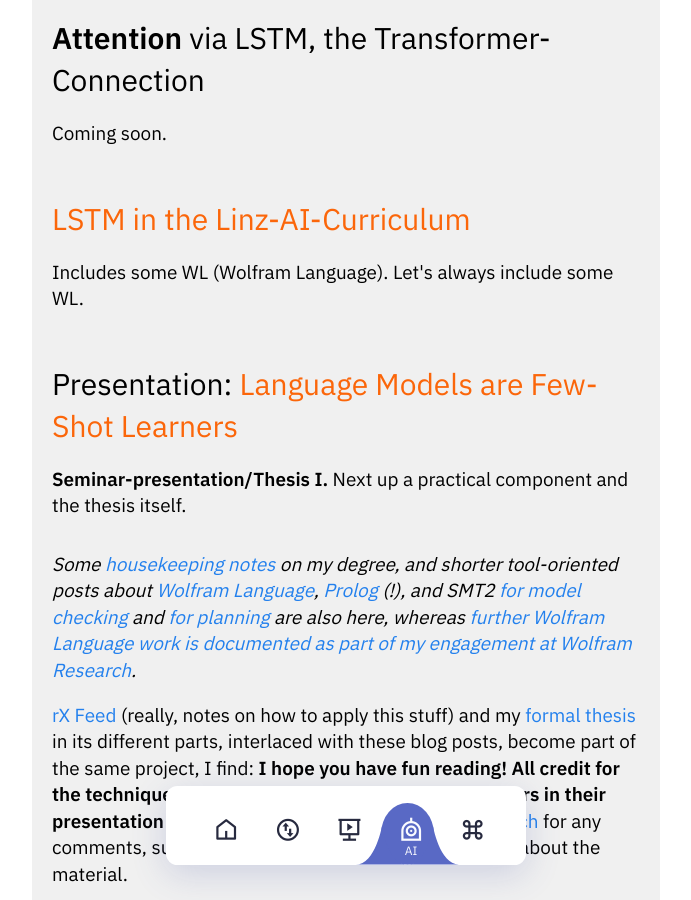
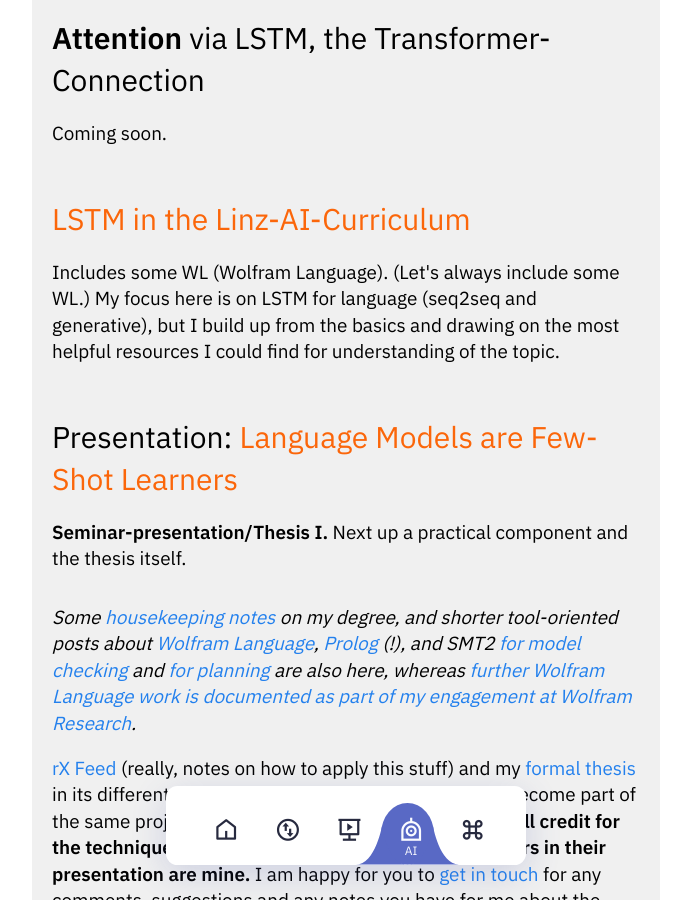
Before and after one commit to heseltime/heseltime.github.io, a Jekyll site: the page built from pages/rDai.md, in a window 1280 px wide and 900 px high, scrolled down 849 px. Shown: the whole window, without its empty margins (294-985 px from the left). Built offline with Jekyll 4.4.1, drawn with Linux system fonts in a browser that asks for light colours.

Commit message:
Overview description refine

```diff
--- a/pages/rDai.md
+++ b/pages/rDai.md
@@ -22,7 +22,7 @@
         </li>
         <li>
             <h3><a href="#lstm">LSTM in the Linz-AI-Curriculum</a></h3>
-            <p>Includes some WL (Wolfram Language). Let's always include some WL.</p>
+            <p>Includes some WL (Wolfram Language). (Let's always include some WL.) My focus here is on LSTM for language (seq2seq and generative), but I build up from the basics and drawing on the most helpful resources I could find for understanding of the topic.</p>
         </li>
         <li>
             <h3>Presentation: <a href="#jku-sem">Language Models are Few-Shot Learners</a></h3>
```
